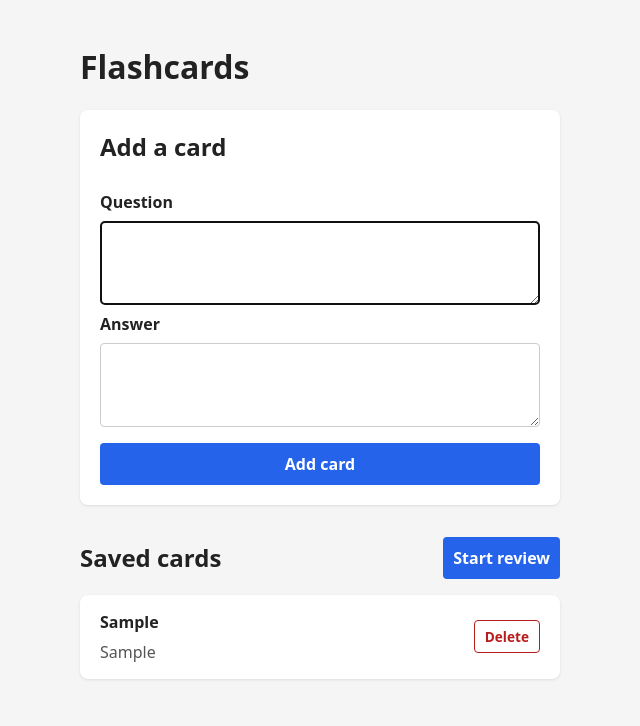
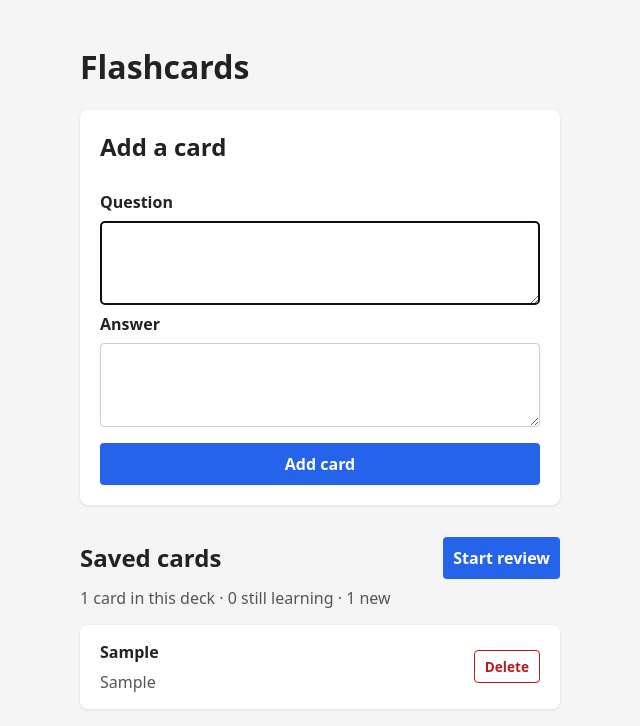
Before and after one commit to asbolsheva/flashcards, a plain HTML site: page index.html in a window 1280 px wide. Both pictures are taken after typing "Sample", "Sample" into the empty fields and a click on the button "Add card". Shown: the whole page, without its empty margins (320-960 px from the left). Drawn offline with Linux system fonts and the light colour scheme.

Commit message:
Add card counter with still learning and new counts
- Show "N cards in this deck · X still learning · Y new" under Saved cards
- "New" counts cards that have never been marked in review
- Hide the counter when the deck is empty

Co-Authored-By: Claude Opus 5.5 <noreply@anthropic.com>

```diff
--- a/app.js
+++ b/app.js
@@ -52,12 +52,31 @@ const cardList = document.getElementById('card-list');
 const emptyState = document.getElementById('empty-state');
 const startReviewButton = document.getElementById('start-review');
 const formError = document.getElementById('form-error');
+const cardCount = document.getElementById('card-count');
+
+// e.g. "12 cards in this deck · 5 still learning · 3 new"
+// "New" means the card has never been marked in review (status is null).
+function renderCardCount(cards) {
+  const learningCount = cards.filter(function (c) {
+    return c.status === 'learning';
+  }).length;
+  const newCount = cards.filter(function (c) {
+    return !c.status;
+  }).length;
+  const cardWord = cards.length === 1 ? 'card' : 'cards';
+  cardCount.textContent =
+    cards.length + ' ' + cardWord + ' in this deck · ' +
+    learningCount + ' still learning · ' +
+    newCount + ' new';
+  cardCount.hidden = cards.length === 0;
+}
 
 function renderCards() {
   const cards = loadCards();
   cardList.innerHTML = '';
   emptyState.hidden = cards.length > 0;
   startReviewButton.disabled = cards.length === 0;
+  renderCardCount(cards);
 
   cards.forEach(function (card) {
     const item = document.createElement('li');
--- a/index.html
+++ b/index.html
@@ -30,6 +30,7 @@
           <h2>Saved cards</h2>
           <button type="button" id="start-review">Start review</button>
         </div>
+        <p id="card-count" class="card-count" hidden></p>
         <p id="empty-state" hidden>No cards yet. Add your first one above.</p>
         <ul id="card-list"></ul>
       </section>
--- a/style.css
+++ b/style.css
@@ -119,6 +119,11 @@ button:hover {
   color: #777;
 }
 
+.card-count {
+  margin: -8px 0 16px;
+  color: #555;
+}
+
 [hidden] {
   display: none !important;
 }
```
